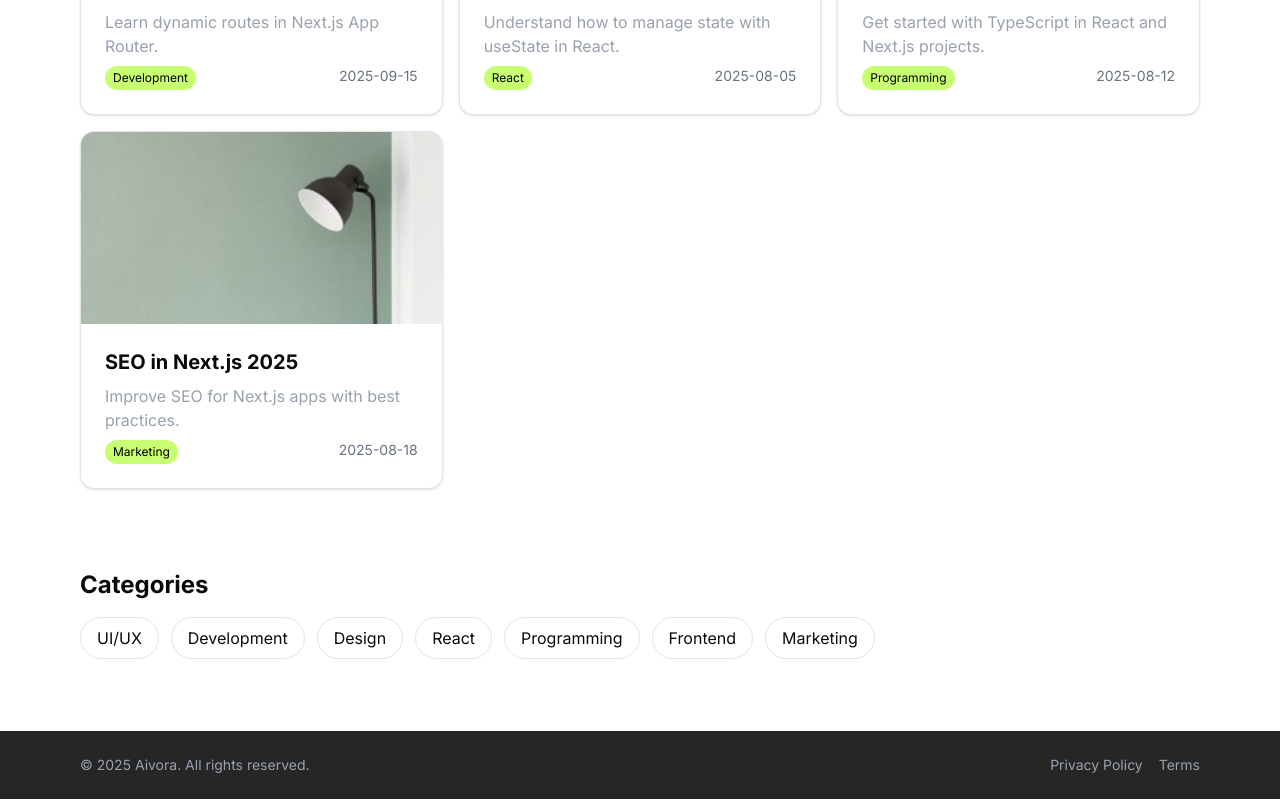
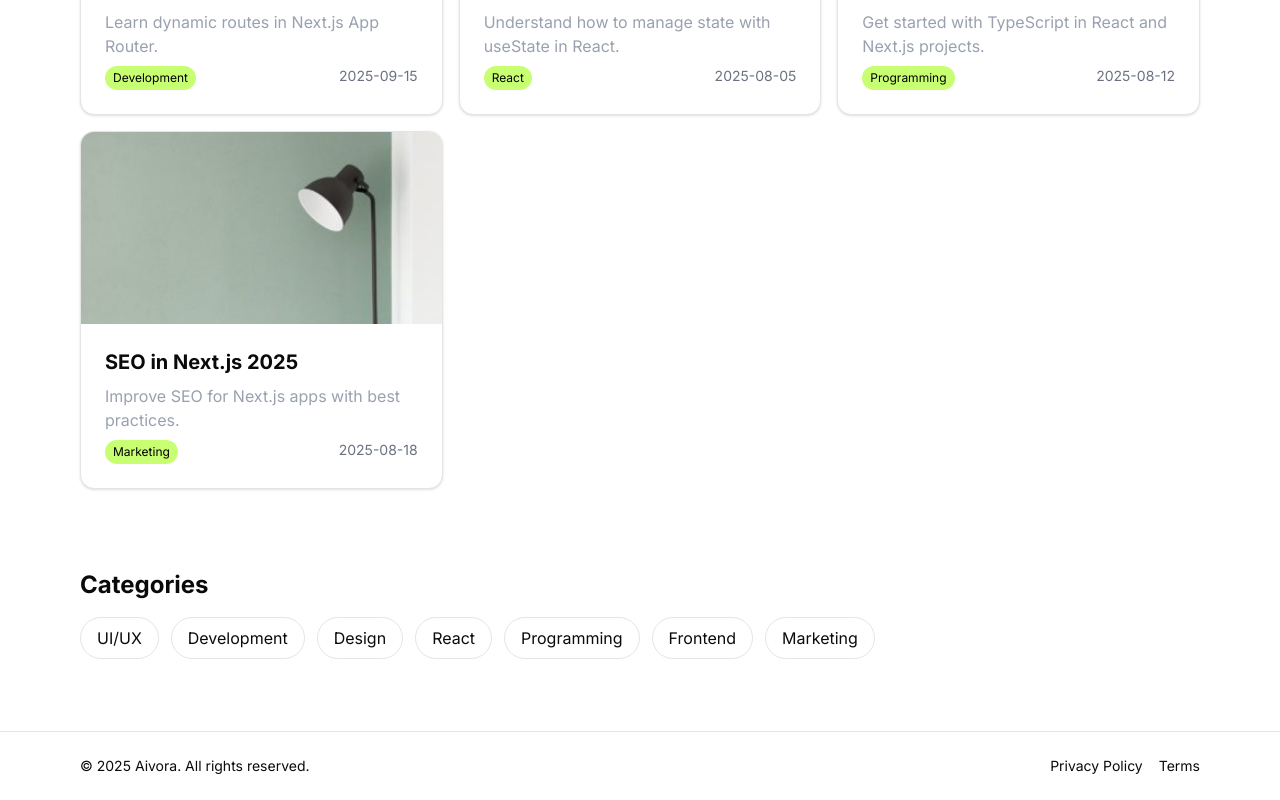
Before and after one commit to ahmad007125/Aivora, a Next.js app: page / in a window 1280 px wide. Shown: the part 1755-2555 px from the top of the page. Built offline with nearby package versions, Linux system fonts and the light colour scheme.

Commit message:
design changes

```diff
--- a/src/components/Footer.tsx
+++ b/src/components/Footer.tsx
@@ -2,8 +2,8 @@ import Link from "next/link";
 
 export default function Footer() {
   return (
-    <footer className="bg-neutral-800 mt-12 py-6">
-      <div className="container mx-auto px-4 flex flex-wrap gap-4 justify-between text-sm text-gray-400 container max-w-6xl">
+    <footer className="bg-background mt-12 py-6 border-t">
+      <div className="container mx-auto px-4 flex flex-wrap gap-4 justify-between text-sm text-foreground container max-w-6xl">
         <p>© {new Date().getFullYear()} Aivora. All rights reserved.</p>
         <div className="space-x-4">
           <Link href="/privacy-policy" className="hover:text-primary">Privacy Policy</Link>
--- a/src/components/Header.tsx
+++ b/src/components/Header.tsx
@@ -25,8 +25,8 @@ export default function Header() {
   []);
 
   return (
-    <header className="bg-background/80 backdrop-blur-md shadow sticky top-0 z-1">
-      <nav className={`container mx-auto px-4 flex justify-between items-center transition-all duration-400 ease-in-out py-6 max-w-6xl ${scrolled ? "h-[76px]" : "h-[100px]"}`}>
+    <header className="bg-background/80 backdrop-blur-md sticky top-0 z-1">
+      <nav className={`container mx-auto px-4 flex justify-between items-center transition-all duration-400 ease-in-out py-6 max-w-6xl ${scrolled ? "h-[76px] shadow" : "h-[100px]"}`}>
         <Link href="/" className="text-xl font-bold text-foreground">Aivora</Link>
         <div className="flex items-center gap-4">
           <div className="space-x-4">
```
